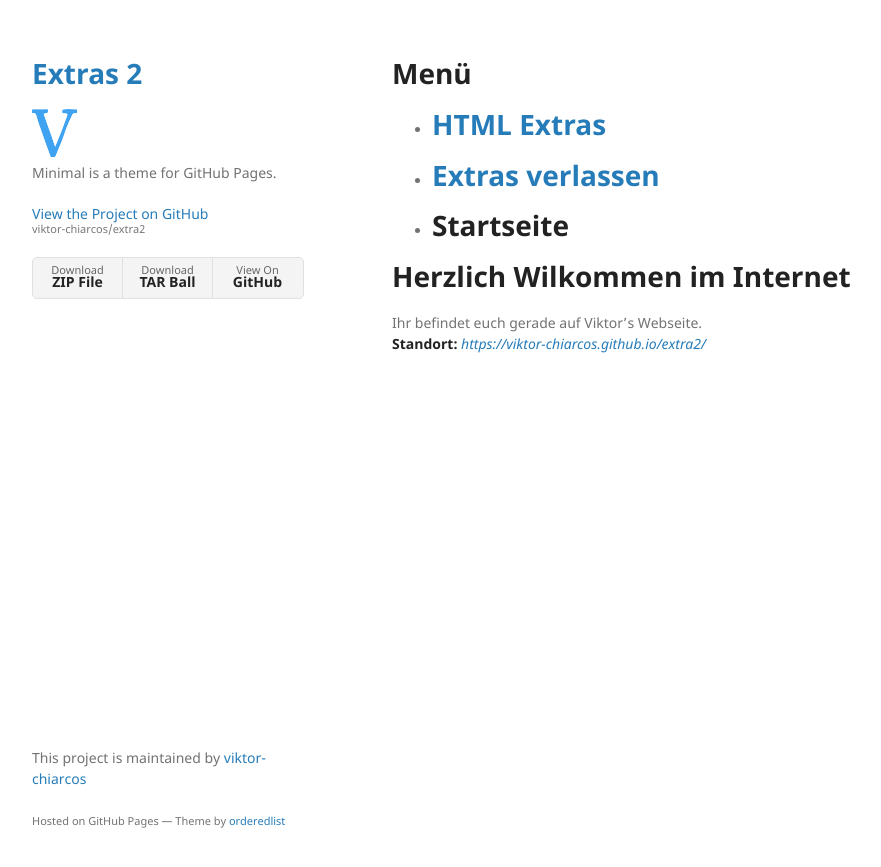
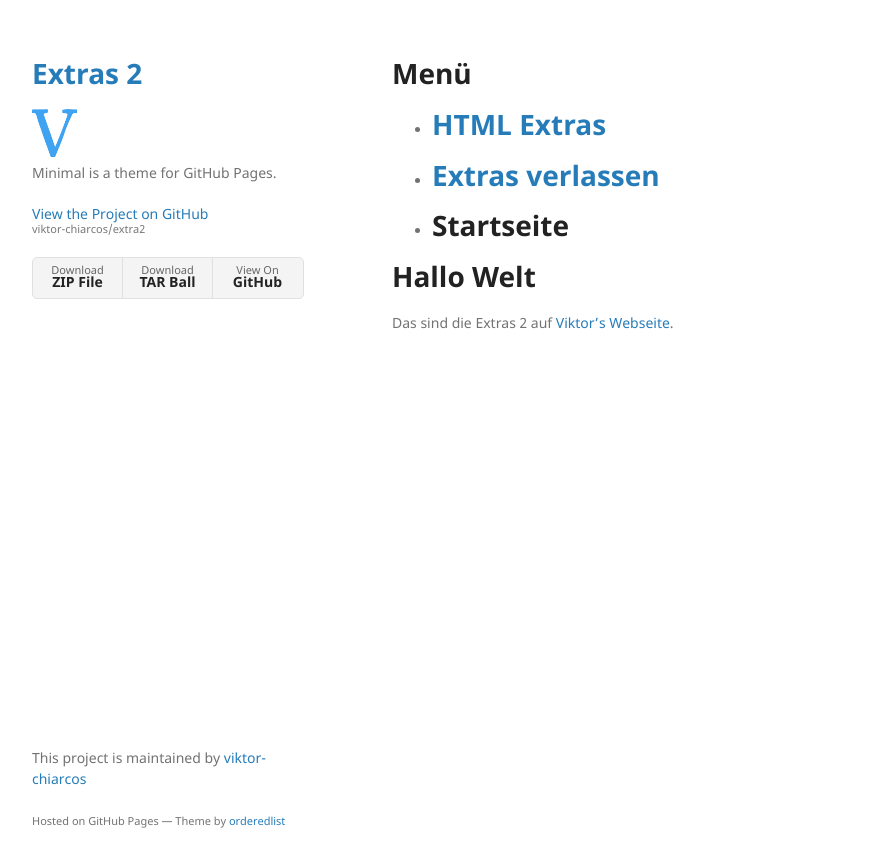
Before and after one commit to viktor-chiarcos/extra2, a Jekyll site: the page built from index.md, in a window 1280 px wide. Shown: the top 867 px of the page, without its empty margins (178-1059 px from the left). Built offline with Jekyll 4.4.1, drawn with Linux system fonts in a browser that asks for light colours.

Commit message:
Update index.md

```diff
--- a/index.md
+++ b/index.md
@@ -10,7 +10,5 @@ layout: default
 - # [Extras verlassen](/)
 - # Startseite
 
-# Herzlich Wilkommen im Internet
-
-Ihr befindet euch gerade auf Viktor's Webseite.\
-**Standort:** *[https://viktor-chiarcos.github.io/extra2/](https://viktor-chiarcos.github.io/extra2/)*
+# Hallo Welt
+Das sind die Extras 2 auf [Viktor's Webseite](/).
```
